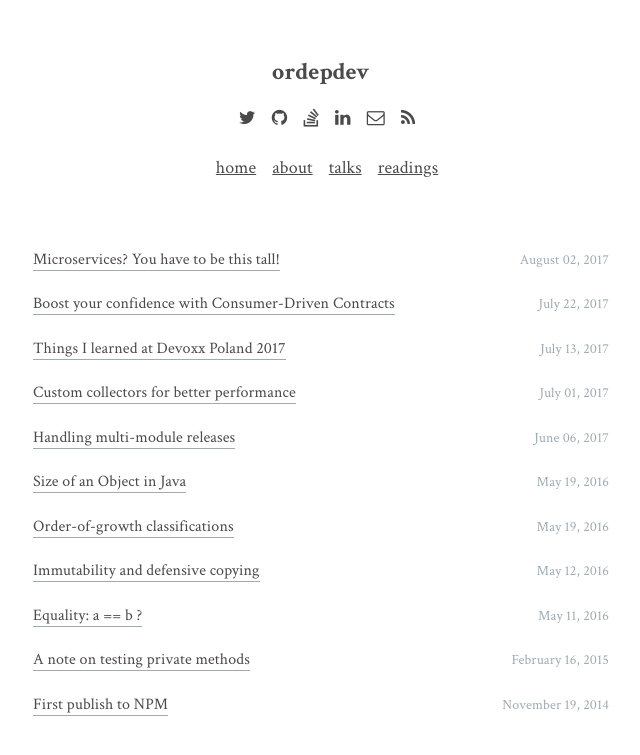
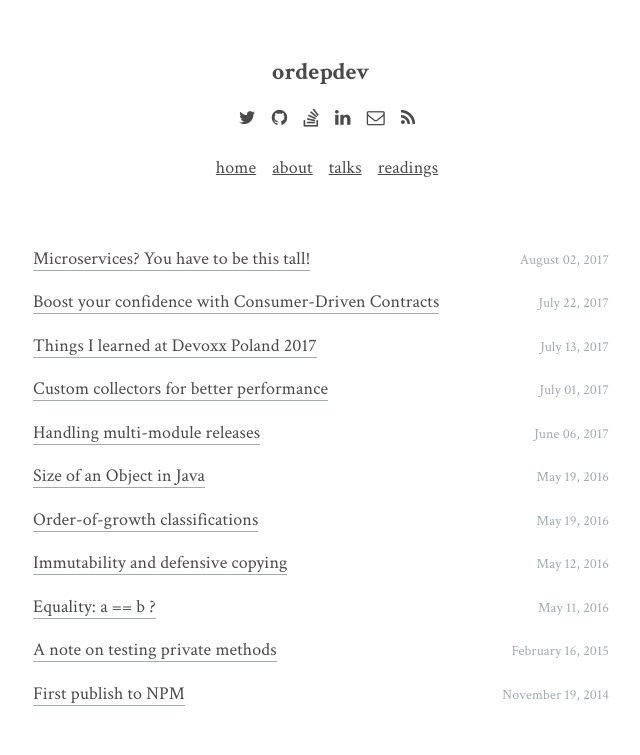
Before and after one commit to ordepdev/ordepdev.github.io, a Jekyll site: the page built from index.md, in a window 1280 px wide. Shown: the top 755 px of the page, without its empty margins (319-959 px from the left). Built offline with Jekyll 4.4.1, drawn with Linux system fonts in a browser that asks for light colours.

Commit message:
this font-size was damn to small

```diff
--- a/assets/css/main.scss
+++ b/assets/css/main.scss
@@ -58,7 +58,6 @@ header {
     }
 
     a {
-      font-size: 16px;
       text-decoration: none;
       border-bottom: 1px solid $color-grey;
       &:hover {
```
